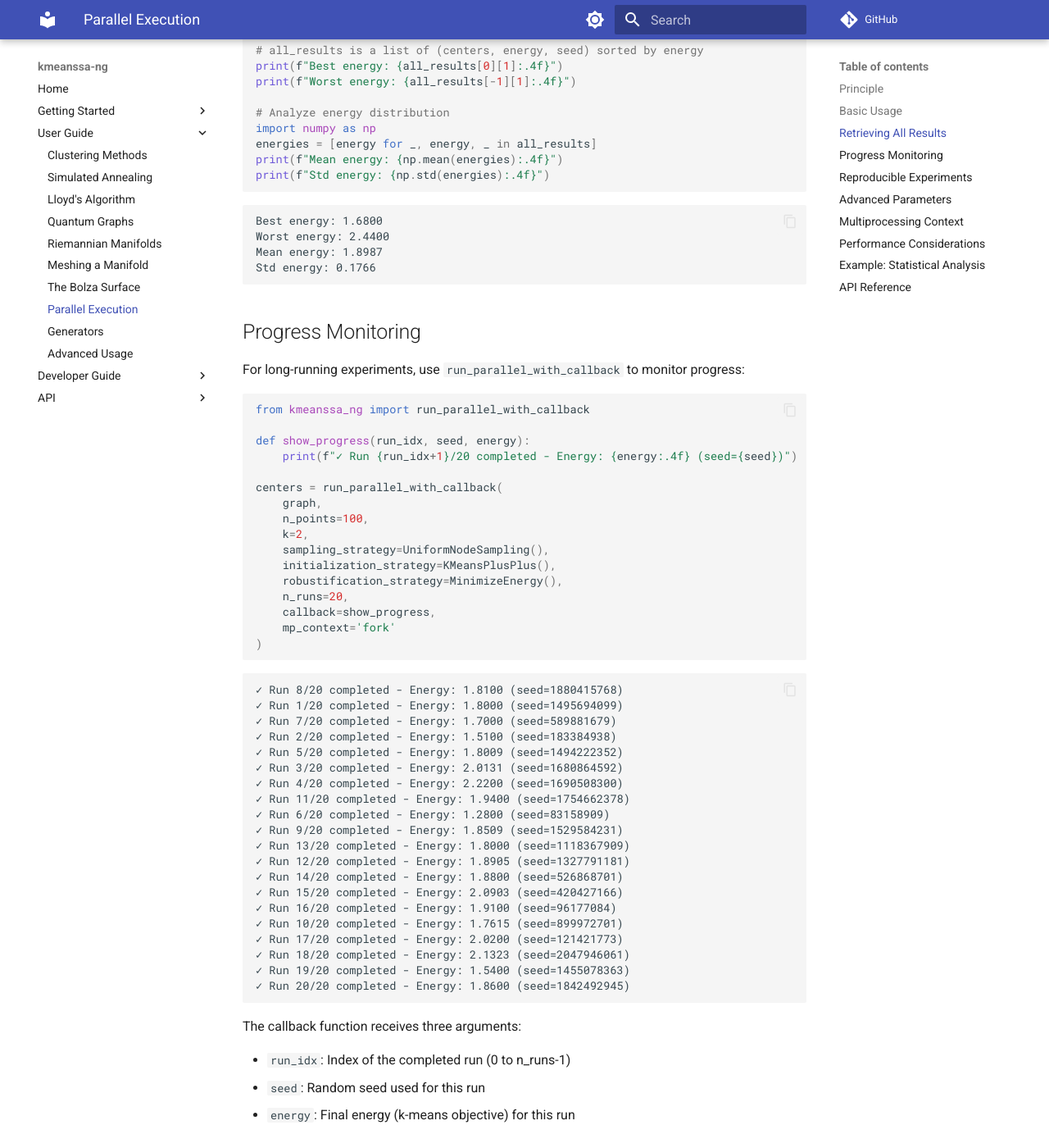
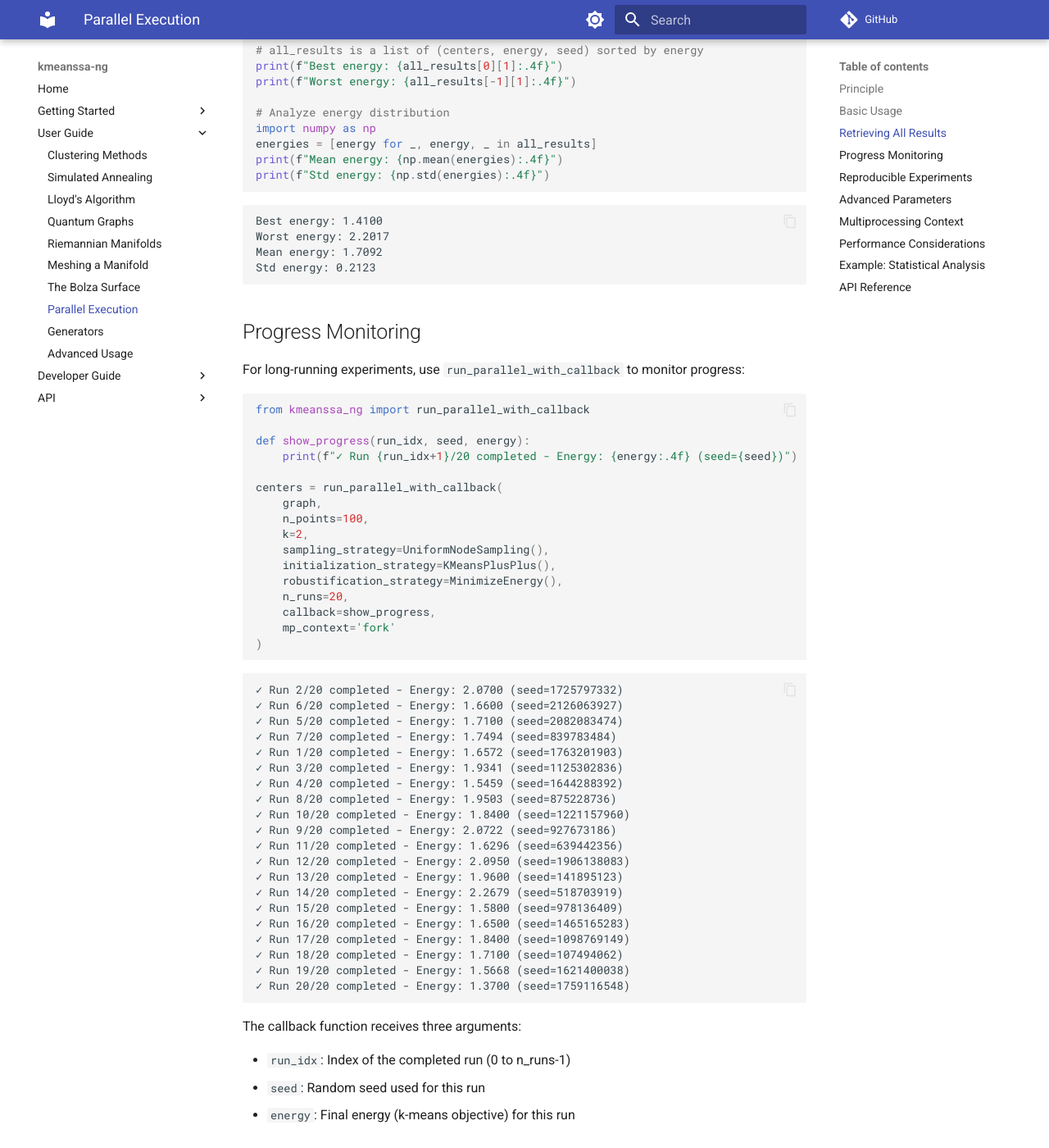
Before and after one commit to klutchnikoff/kmeanssa-ng, an MkDocs documentation site: the page built from docs/parallel-execution.md, in a window 1280 px wide and 1400 px high, scrolled down 1975 px. Shown: the whole window at 82% size. Built offline with MkDocs 1.6.1 and Material for MkDocs 9.7.7, drawn with Linux system fonts in a browser that asks for light colours; comment, search, counter and statistics services are not loaded; some of the changed text lies outside the part shown.

Commit message:
docs: re-render on the corrected code (0.8.0 prep)
Full fresh re-render of the executable documents against the released
package (freeze cache cleared, seed 123 for determinism). Only the pages
whose executed outputs depend on the RNG-normalisation and epsilon-net
fixes change: quickstart cluster centres, SBM edge counts in generators,
epsilon-net radii/edge counts, and the parallel-execution energies. All
are legitimate refreshed outputs; README and benchmarks re-render
identically. No source or prose changes.

Co-Authored-By: Claude Opus 4.8 <noreply@anthropic.com>

````diff
--- a/docs/parallel-execution.md
+++ b/docs/parallel-execution.md
@@ -100,10 +100,10 @@ print(f"Mean energy: {np.mean(energies):.4f}")
 print(f"Std energy: {np.std(energies):.4f}")
 ```
 
-    Best energy: 1.6800
-    Worst energy: 2.4400
-    Mean energy: 1.8987
-    Std energy: 0.1766
+    Best energy: 1.4100
+    Worst energy: 2.2017
+    Mean energy: 1.7092
+    Std energy: 0.2123
 
 ## Progress Monitoring
 
@@ -129,26 +129,26 @@ centers = run_parallel_with_callback(
 )
 ```
 
-    ✓ Run 8/20 completed - Energy: 1.8100 (seed=1880415768)
-    ✓ Run 1/20 completed - Energy: 1.8000 (seed=1495694099)
-    ✓ Run 7/20 completed - Energy: 1.7000 (seed=589881679)
-    ✓ Run 2/20 completed - Energy: 1.5100 (seed=183384938)
-    ✓ Run 5/20 completed - Energy: 1.8009 (seed=1494222352)
-    ✓ Run 3/20 completed - Energy: 2.0131 (seed=1680864592)
-    ✓ Run 4/20 completed - Energy: 2.2200 (seed=1690508300)
-    ✓ Run 11/20 completed - Energy: 1.9400 (seed=1754662378)
-    ✓ Run 6/20 completed - Energy: 1.2800 (seed=83158909)
-    ✓ Run 9/20 completed - Energy: 1.8509 (seed=1529584231)
-    ✓ Run 13/20 completed - Energy: 1.8000 (seed=1118367909)
-    ✓ Run 12/20 completed - Energy: 1.8905 (seed=1327791181)
-    ✓ Run 14/20 completed - Energy: 1.8800 (seed=526868701)
-    ✓ Run 15/20 completed - Energy: 2.0903 (seed=420427166)
-    ✓ Run 16/20 completed - Energy: 1.9100 (seed=96177084)
-    ✓ Run 10/20 completed - Energy: 1.7615 (seed=899972701)
-    ✓ Run 17/20 completed - Energy: 2.0200 (seed=121421773)
-    ✓ Run 18/20 completed - Energy: 2.1323 (seed=2047946061)
-    ✓ Run 19/20 completed - Energy: 1.5400 (seed=1455078363)
-    ✓ Run 20/20 completed - Energy: 1.8600 (seed=1842492945)
+    ✓ Run 2/20 completed - Energy: 2.0700 (seed=1725797332)
+    ✓ Run 6/20 completed - Energy: 1.6600 (seed=2126063927)
+    ✓ Run 5/20 completed - Energy: 1.7100 (seed=2082083474)
+    ✓ Run 7/20 completed - Energy: 1.7494 (seed=839783484)
+    ✓ Run 1/20 completed - Energy: 1.6572 (seed=1763201903)
+    ✓ Run 3/20 completed - Energy: 1.9341 (seed=1125302836)
+    ✓ Run 4/20 completed - Energy: 1.5459 (seed=1644288392)
+    ✓ Run 8/20 completed - Energy: 1.9503 (seed=875228736)
+    ✓ Run 10/20 completed - Energy: 1.8400 (seed=1221157960)
+    ✓ Run 9/20 completed - Energy: 2.0722 (seed=927673186)
+    ✓ Run 11/20 completed - Energy: 1.6296 (seed=639442356)
+    ✓ Run 12/20 completed - Energy: 2.0950 (seed=1906138083)
+    ✓ Run 13/20 completed - Energy: 1.9600 (seed=141895123)
+    ✓ Run 14/20 completed - Energy: 2.2679 (seed=518703919)
+    ✓ Run 15/20 completed - Energy: 1.5800 (seed=978136409)
+    ✓ Run 16/20 completed - Energy: 1.6500 (seed=1465165283)
+    ✓ Run 17/20 completed - Energy: 1.8400 (seed=1098769149)
+    ✓ Run 18/20 completed - Energy: 1.7100 (seed=107494062)
+    ✓ Run 19/20 completed - Energy: 1.5668 (seed=1621400038)
+    ✓ Run 20/20 completed - Energy: 1.3700 (seed=1759116548)
 
 The callback function receives three arguments:
 
````
Also changed, not shown: other parts of docs/parallel-execution.md (+5 -5 lines), docs/epsilon-net.md (+3 -3 lines), docs/generators.md (+4 -4 lines), docs/quickstart.md (+2 -2 lines), docs/quickstart_files/figure-commonmark/cell-5-output-2.png.
